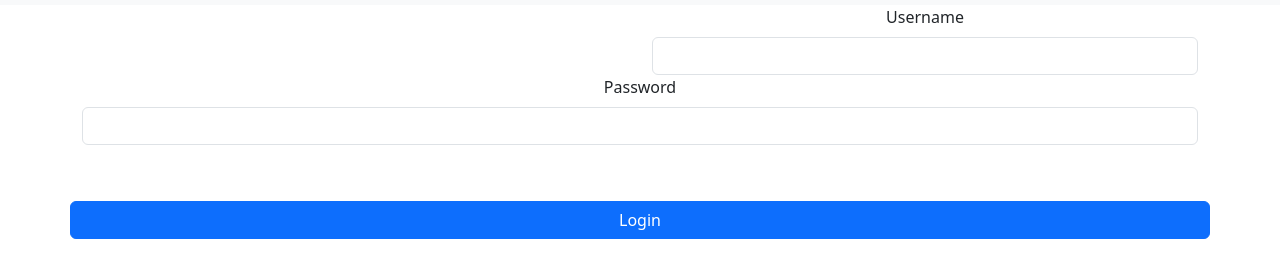
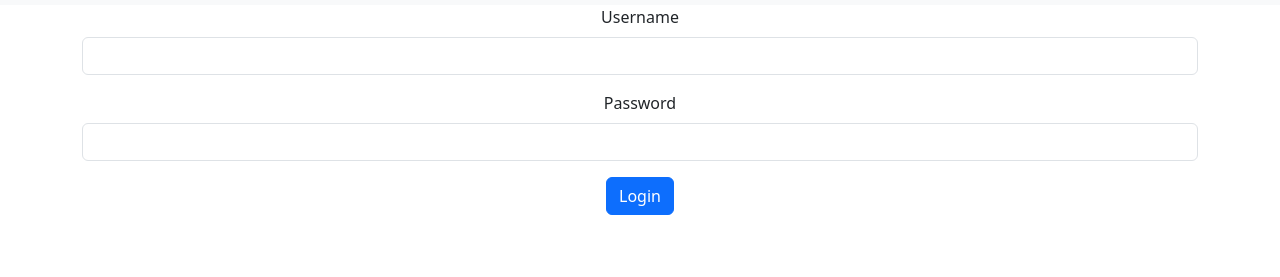
Before and after one commit to PalmieriFabiola/Cacciaaltesoro-, a website: page index.html in a window 1280 px wide. Shown: the part 351-628 px from the top of the page. Drawn offline with nearby package versions, Linux system fonts and the light colour scheme.

Commit message:
Update index.html

```diff
--- a/index.html
+++ b/index.html
@@ -42,25 +42,18 @@
   </div>
 </nav>
     <div class="container text-center">
-  <div class="row">
-    <div class="col">
-    </div>
-    <div class="col">
+    <form>
+  <div class="mb-3">
     <label for="username" class="form-label">Username</label>
     <input type="text" class="form-control" id="username">
   </div>
   <div class="mb-3">
     <label for="password" class="form-label">Password</label>
-    <input type="password" class="form-control" id="passaword">
+    <input type="password" class="form-control" id="password">
   </div>
-  <div class="mb-3 form-check">
-  </div>
-  <button type="login" class="btn btn-primary">Login</button></form>
-    </div>
-    <div class="col">
-    </div>
-  </div>
+  <button type="submit" class="btn btn-primary" onclick="doLogini()">Login</button>
 </div>
+ </form>
 
 
 
```
